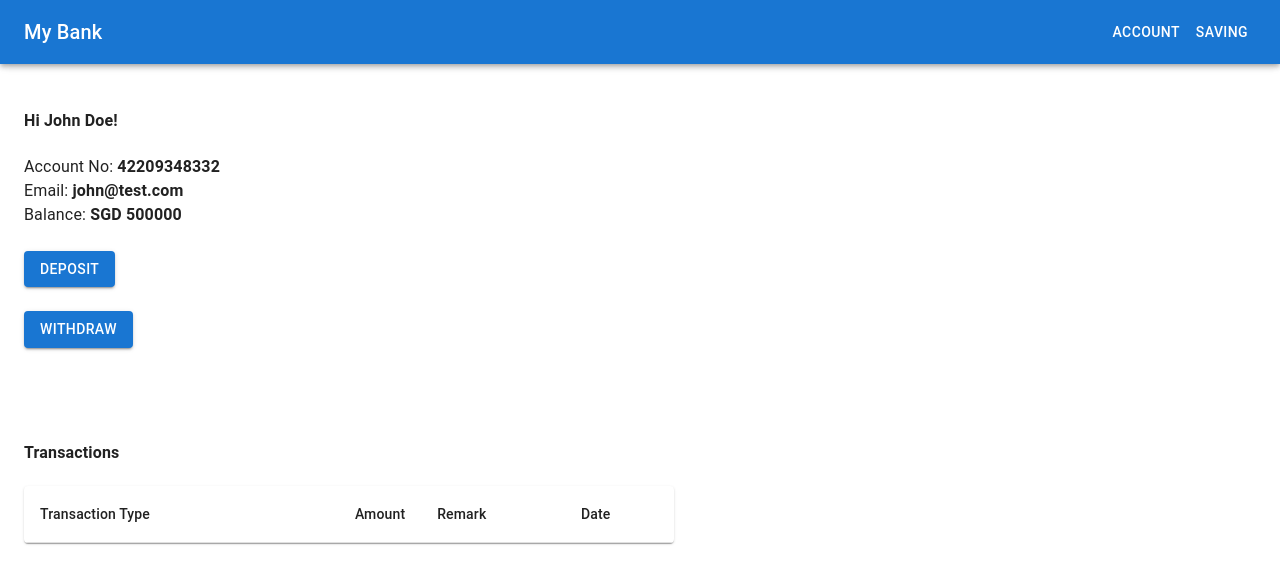
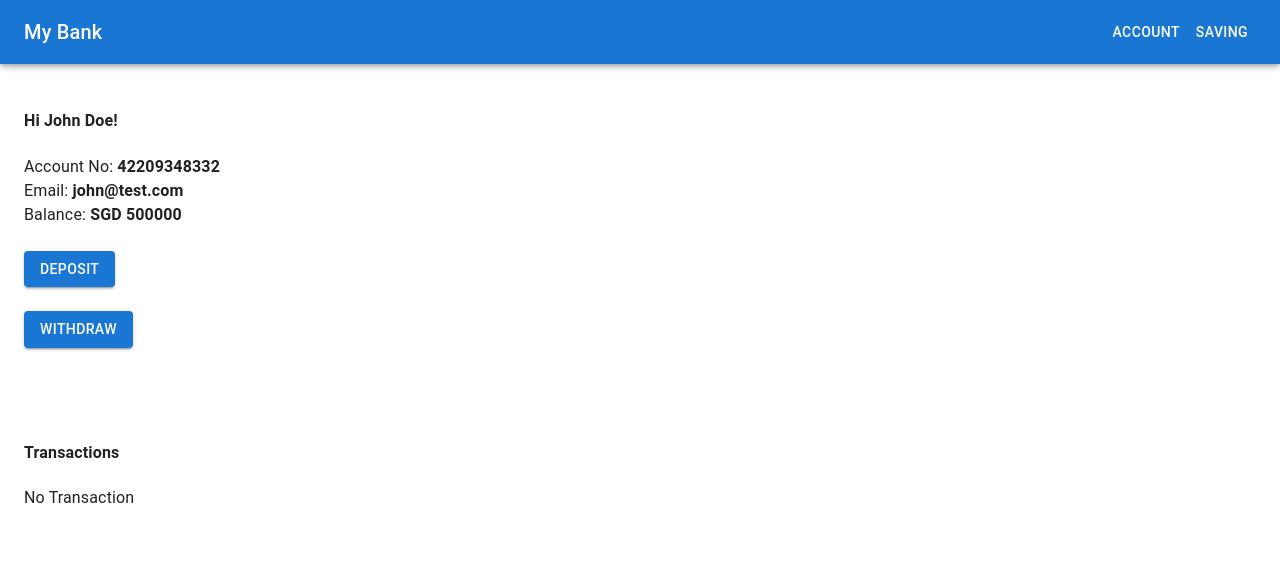
Before and after one commit to paingsoethaw/bank-sys-fe, a React (Vite) app: page / in a window 1280 px wide. Shown: the top 584 px of the page. Built offline with nearby package versions, Linux system fonts and the light colour scheme.

Commit message:
touched up

```diff
--- a/src/components/TransactionsTable.tsx
+++ b/src/components/TransactionsTable.tsx
@@ -19,10 +19,10 @@ export default function TransactionsTable(props: ITransactionsProps) {
       <Table sx={{ minWidth: 650 }} aria-label="simple table">
         <TableHead>
           <TableRow>
-            <TableCell>Transaction Type</TableCell>
-            <TableCell align="right">Amount</TableCell>
-            <TableCell>Remark</TableCell>
-            <TableCell>Date</TableCell>
+            <TableCell><strong>Transaction Type</strong></TableCell>
+            <TableCell align="right"><strong>Amount</strong></TableCell>
+            <TableCell><strong>Remark</strong></TableCell>
+            <TableCell><strong>Date</strong></TableCell>
           </TableRow>
         </TableHead>
         <TableBody>
--- a/src/pages/Account.tsx
+++ b/src/pages/Account.tsx
@@ -15,6 +15,9 @@ function Account() {
   const selectedUser = useAppSelector(userSelector);
 
   const [userDetails, setUserDetails] = useState<User>();
+
+  const [userTransactions, setUserTransactions] = useState<Array<Transaction>>();
+  const [balance, setBalance] = useState<number>(0);
   const [transactionType, setTransactionType] = useState<string>('DEPOSIT');
   const [transactionAmount, setTransactionAmount] = useState<number>(0);
   const [remark, setRemark] = useState<string>('');
@@ -22,19 +25,21 @@ function Account() {
 
   useEffect(() => {
     setUserDetails(selectedUser);
+    setUserTransactions(selectedUser.transactions);
+    setBalance(selectedUser.balance);
     return () => {};
   }, [selectedUser]);
 
   const handleFormSubmit = () => {
-    if (!userDetails || !userDetails.balance) return;
+    if (!balance) return;
 
     let updatedBalance: number = 0;
 
     if (transactionType == 'DEPOSIT') {
-      updatedBalance = userDetails.balance + transactionAmount;
+      updatedBalance = balance + transactionAmount;
     }
     if (transactionType == 'WITHDRAWAL') {
-      updatedBalance = userDetails.balance - transactionAmount;
+      updatedBalance = balance - transactionAmount;
     }
     const transactionDate = new Date();
     const transactionPayload: Transaction = {
@@ -68,7 +73,7 @@ function Account() {
         <br />
         Email: <strong>{userDetails?.email}</strong>
         <br />
-        Balance: <strong> SGD {userDetails?.balance}</strong>
+        Balance: <strong> SGD {balance}</strong>
       </div>
 
       <br />
@@ -97,9 +102,12 @@ function Account() {
       <br />
       <br />
       <br />
+
       <div>
         <h4>Transactions</h4>
-        <TransactionsTable transactions={userDetails?.transactions} />
+        {userTransactions && userTransactions.length > 0 && <TransactionsTable transactions={userDetails?.transactions} />}
+
+        {!userTransactions || userTransactions.length < 1 && <span>No Transaction</span>}
       </div>
 
       <Dialog open={isFormOpen} onClose={handleFormClose}>
@@ -142,32 +150,3 @@ function Account() {
   );
 }
 export default Account;
-
-// function Account() {
-//   return (
-//     <>
-//       {/* Balance */}
-//       <div>
-//         <h5>Hi John!</h5>
-//         Account No: xxxxxxxx
-//         <br />
-//         Balance: $50000 SGD
-//       </div>
-
-//       {/*
-//       Transaction Form MODAL UI for deposit and withdraw
-//       Fields
-//       - Transaction type
-//       - Amount
-//       - Remark
-//       - Timestamp
-//       */}
-//       <div></div>
-
-//       {/* Transaction Table */}
-//       <div></div>
-//     </>
-//   );
-// }
-
-// export default Account;
--- a/src/pages/Saving.tsx
+++ b/src/pages/Saving.tsx
@@ -16,7 +16,7 @@ function CalculateSavings(
 }
 
 function Saving() {
-  const [balance, setbalance] = useState<number>(0);
+  const [balance, setBalance] = useState<number>(0);
   const [calculatedSavingAmount, setCalculatedSavingAmount] = useState<string>();
   const [increasedSavingAmount, setIncreasedSavingAmount] = useState<string>();
   const [increasedPercentage, setIncreasedPercentage] = useState<string>();
@@ -25,7 +25,7 @@ function Saving() {
   const selectedUser = useAppSelector(userSelector);
 
   useEffect(() => {
-    setbalance(selectedUser.balance);
+    setBalance(selectedUser.balance);
     return () => {};
   }, [selectedUser]);
 
```
